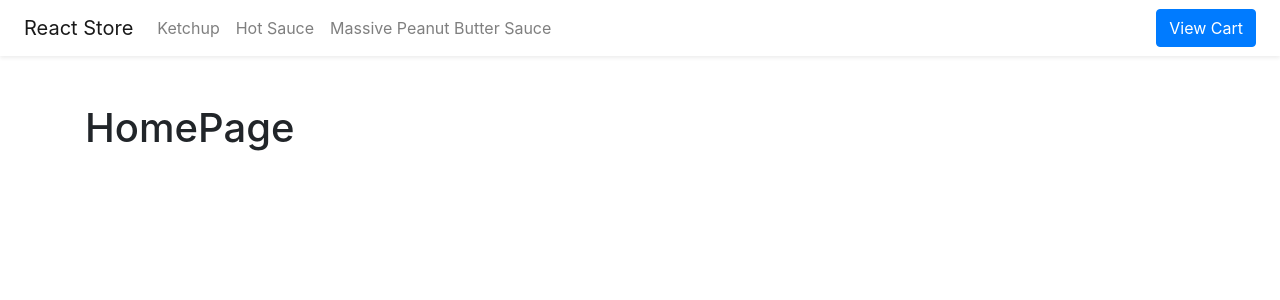
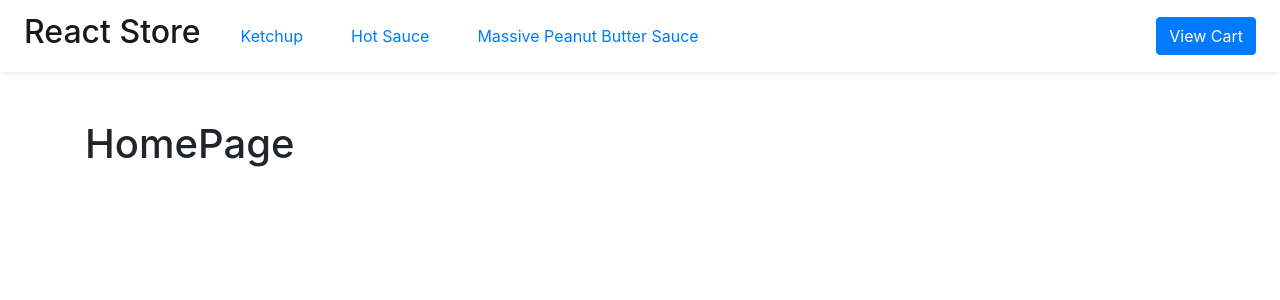
Before and after one commit to David-Knutson/br-react-store, a React (Create React App) app: page / in a window 1280 px wide. Shown: the top 300 px of the page. Built offline with nearby package versions, Linux system fonts and the light colour scheme.

Commit message:
some refactoring in App.tsx and Header.tsx

```diff
--- a/src/App.tsx
+++ b/src/App.tsx
@@ -1,15 +1,18 @@
 import "bootstrap/dist/css/bootstrap.min.css";
 import { BrowserRouter } from "react-router-dom";
+import Header from "./components/Header";
 import Layout from "./components/Layout";
 import MainSwitch from "./components/MainSwitch";
 
 function App() {
   return (
-    <BrowserRouter>
-      <Layout>
-        <MainSwitch />
-      </Layout>
-    </BrowserRouter>
+    <>
+      <BrowserRouter>
+        <Layout>
+          <MainSwitch />
+        </Layout>
+      </BrowserRouter>
+    </>
   );
 }
 
--- a/src/components/Header.tsx
+++ b/src/components/Header.tsx
@@ -1,5 +1,6 @@
 import React, { useState } from "react";
 import { Navbar, Nav, Button } from "react-bootstrap";
+import { NavLink } from "react-router-dom";
 import { MOCKDATA } from "../mockdata/MockData";
 import Cart from "./cart/cart";
 
@@ -10,14 +11,22 @@ const Header: React.FC = () => {
   return (
     <>
       <Navbar className="px-4 shadow-sm" bg="white" expand="lg">
-        <Navbar.Brand>React Store</Navbar.Brand>
+        <Navbar.Brand>
+          <h2>React Store</h2>
+        </Navbar.Brand>
         <Navbar.Toggle aria-controls="basic-navbar-nav" />
         <Navbar.Collapse id="basic-navbar-nav">
           <Nav className="mr-auto">
             {productData.map((product) => (
-              <Nav.Link href={`/product/?id=${product.id}`} key={product.id}>
+              // supposed to use to instead of href
+              // <Nav.Link href={`/product/?id=${product.id}`} key={product.id}>
+              <NavLink
+                className="mx-4"
+                to={`/product/?id=${product.id}`}
+                key={product.id}
+              >
                 {product.name}
-              </Nav.Link>
+              </NavLink>
             ))}
           </Nav>
         </Navbar.Collapse>
```
